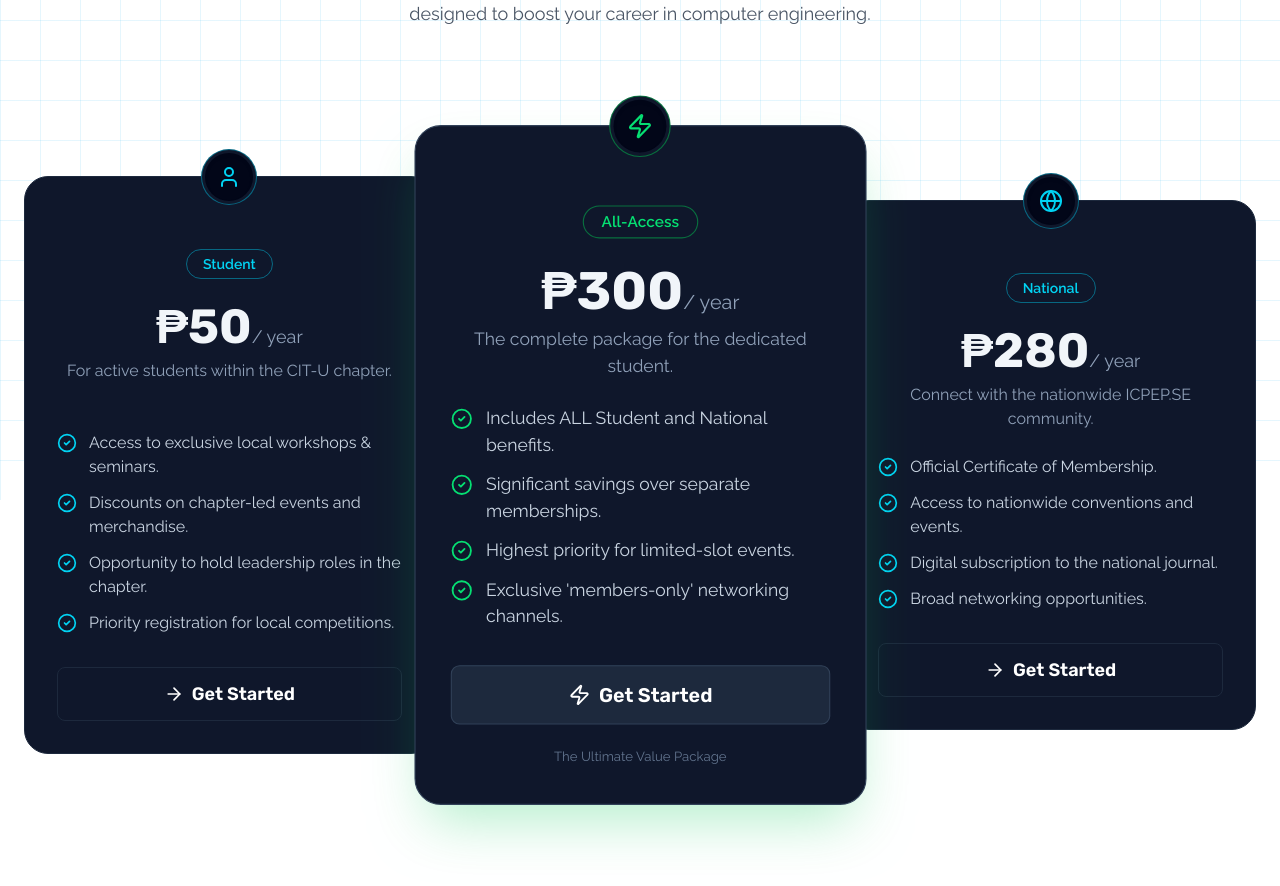
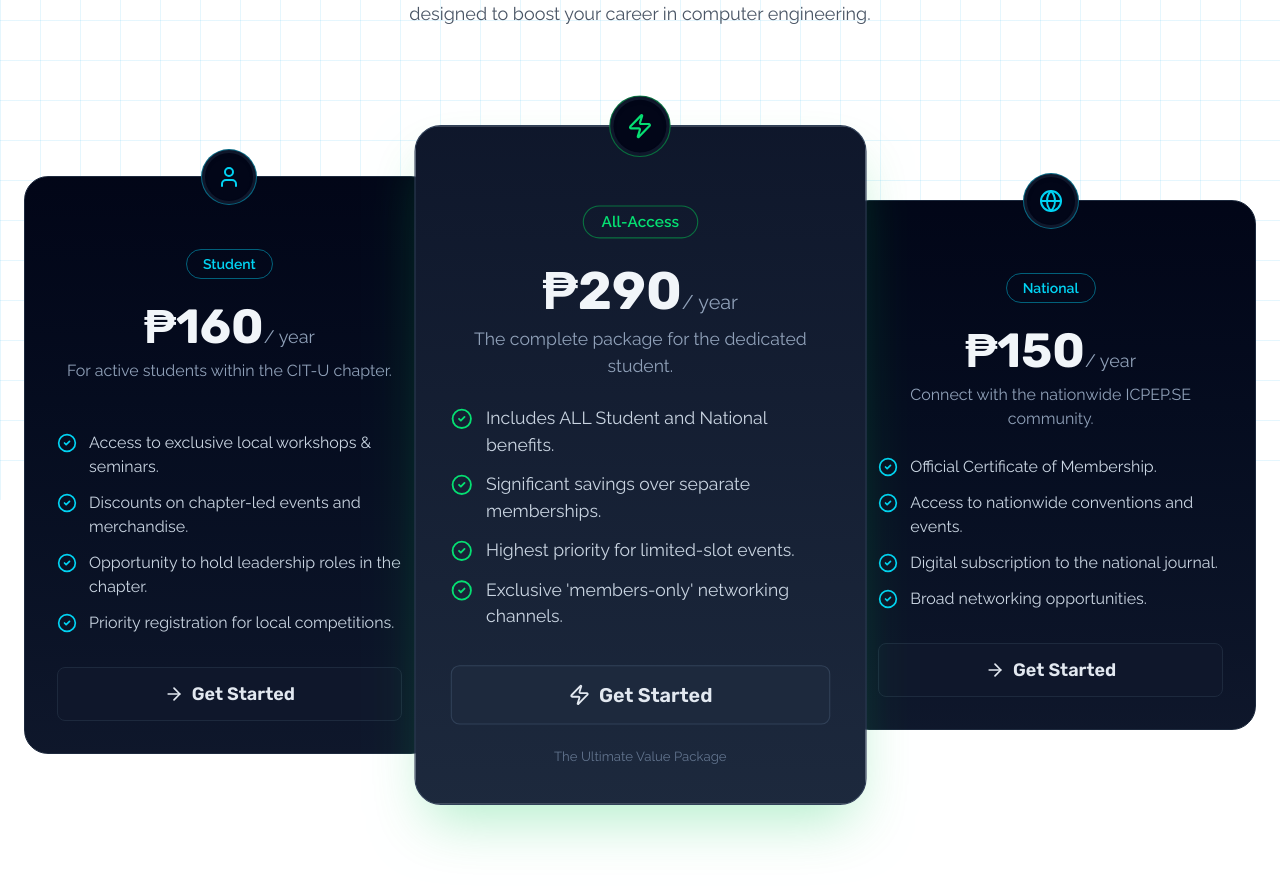
Before and after one commit to ShanRaboy11/icpep-se-citu, a Next.js app in the folder client/: page /membership in a window 1280 px wide. Shown: the part 300-1186 px from the top of the page. Built offline with nearby package versions, Linux system fonts and the light colour scheme.

Commit message:
fix: membsh cards - rexi

```diff
--- a/client/src/app/membership/components/membership-card.tsx
+++ b/client/src/app/membership/components/membership-card.tsx
@@ -1,13 +1,10 @@
-// app/membership/components/membership-card.tsx
 "use client";
 
 import { CheckCircle2 } from "lucide-react";
 import type { FC, ReactNode } from "react";
 
-// Define a stricter type for accentColor for better type safety
 type AccentColor = "cyan" | "green";
 
-// Define the component's props
 interface MembershipCardProps {
   planLabel: string;
   title: string;
@@ -20,26 +17,26 @@ interface MembershipCardProps {
   buttonIcon: ReactNode;
 }
 
-// Map accent colors to full Tailwind class names
 const accentClasses: Record<
   AccentColor,
-  { text: string; shadow: string; border: string }
+  { text: string; shadow: string; border: string; glow: string }
 > = {
   cyan: {
     text: "text-cyan-400",
     shadow: "shadow-cyan-500/30",
     border: "border-cyan-500/50",
+    glow: "group-hover:shadow-[0_0_15px_3px] group-hover:shadow-cyan-400/40",
   },
   green: {
     text: "text-green-400",
     shadow: "shadow-green-500/30",
     border: "border-green-500/50",
+    glow: "group-hover:shadow-[0_0_15px_3px] group-hover:shadow-green-400/40",
   },
 };
 
 const MembershipCard: FC<MembershipCardProps> = ({
   planLabel,
-  title,
   price,
   description,
   benefits,
@@ -51,29 +48,26 @@ const MembershipCard: FC<MembershipCardProps> = ({
   const currentAccent = accentClasses[accentColor];
 
   const cardClasses = `
-    flex flex-col rounded-3xl p-8 h-full border relative
-    bg-slate-900 transition-all duration-300 // CHANGED: Replaced semi-transparent bg with solid bg
+    flex flex-col rounded-3xl p-8 h-full border relative group
+    transition-all duration-300
     ${
       isHighlighted
-        ? `border-slate-700 shadow-2xl ${currentAccent.shadow}`
-        : "border-slate-800"
+        ? `border-slate-700 shadow-2xl ${currentAccent.shadow} bg-gradient-to-b from-slate-900 to-slate-800`
+        : "border-slate-800 bg-gradient-to-b from-slate-950 to-slate-900"
     }
   `;
 
   const buttonClasses = `
     mt-auto w-full rounded-lg py-3 font-rubik font-semibold text-lg flex items-center justify-center gap-2
     transition-all duration-300 border border-slate-700 text-slate-200
-    hover:border-slate-500 hover:bg-slate-800/50 text-white
-    ${
-      isHighlighted ? `bg-slate-800` : "bg-slate-900 border-slate-800"
-    } // CHANGED: Made button backgrounds solid
+    hover:border-slate-500 hover:bg-slate-800/50 cursor-pointer
+    ${isHighlighted ? `bg-slate-800` : "bg-slate-900 border-slate-800"}
   `;
 
   return (
     <div className={cardClasses}>
-      {/* Top Icon - positioned relative to the card border */}
       <div
-        className={`absolute top-0 -translate-y-1/2 left-1/2 -translate-x-1/2 h-14 w-14 rounded-full border ${currentAccent.border} bg-slate-900 flex items-center justify-center`}
+        className={`absolute top-0 -translate-y-1/2 left-1/2 -translate-x-1/2 h-14 w-14 rounded-full border ${currentAccent.border} bg-slate-900 flex items-center justify-center transition-shadow duration-300 ${currentAccent.glow}`}
       >
         <div
           className={`h-12 w-12 rounded-full flex items-center justify-center ${currentAccent.text} shadow-inner bg-slate-950`}
@@ -82,7 +76,6 @@ const MembershipCard: FC<MembershipCardProps> = ({
         </div>
       </div>
 
-      {/* Plan Label */}
       <div className="text-center mt-10 mb-6">
         <span
           className={`inline-block rounded-full border ${currentAccent.border} px-4 py-1 text-sm font-semibold ${currentAccent.text} font-raleway`}
@@ -91,7 +84,6 @@ const MembershipCard: FC<MembershipCardProps> = ({
         </span>
       </div>
 
-      {/* Price */}
       <div className="text-center mb-2">
         <span className="font-rubik text-5xl font-bold text-slate-100">
           {price}
@@ -99,12 +91,10 @@ const MembershipCard: FC<MembershipCardProps> = ({
         <span className="font-raleway text-slate-400 text-lg">/ year</span>
       </div>
 
-      {/* Description */}
       <p className="font-raleway text-slate-400 text-center mb-8 h-10">
         {description}
       </p>
 
-      {/* Benefits List */}
       <ul className="space-y-3 font-raleway text-slate-300 flex-grow mb-8">
         {benefits.map((benefit, index) => (
           <li key={index} className="flex items-start gap-3">
@@ -116,7 +106,6 @@ const MembershipCard: FC<MembershipCardProps> = ({
         ))}
       </ul>
 
-      {/* Action Button */}
       <button className={buttonClasses}>
         {buttonIcon}
         <span>Get Started</span>
--- a/client/src/app/membership/page.tsx
+++ b/client/src/app/membership/page.tsx
@@ -8,7 +8,6 @@ import InteractiveCta from "./components/cta";
 import { User, Globe, Zap, ArrowRight } from "lucide-react";
 import { type FC, type ReactNode } from "react";
 
-// define the type for a single membership tier
 interface MembershipTier {
   planLabel: string;
   title: string;
@@ -26,7 +25,7 @@ const MembershipPage: FC = () => {
     {
       planLabel: "Student",
       title: "Student Chapter",
-      price: "₱50",
+      price: "₱160",
       description: "For active students within the CIT-U chapter.",
       benefits: [
         "Access to exclusive local workshops & seminars.",
@@ -42,7 +41,7 @@ const MembershipPage: FC = () => {
     {
       planLabel: "All-Access",
       title: "All-Access Pass",
-      price: "₱300",
+      price: "₱290",
       description: "The complete package for the dedicated student.",
       benefits: [
         "Includes ALL Student and National benefits.",
@@ -58,7 +57,7 @@ const MembershipPage: FC = () => {
     {
       planLabel: "National",
       title: "National Membership",
-      price: "₱280",
+      price: "₱150",
       description: "Connect with the nationwide ICPEP.SE community.",
       benefits: [
         "Official Certificate of Membership.",
@@ -104,7 +103,7 @@ const MembershipPage: FC = () => {
               <div className="w-full max-w-md lg:w-1/3 z-10 transition-all duration-500 ease-out lg:scale-110 group-hover:lg:scale-105">
                 <MembershipCard {...membershipTiers[1]} />
               </div>
-              <div className="w-full max-w-md lg:w-1/3 transition-all duration-500 ease-out lg:-ml-8 group-hover:lg:-translate-x-8">
+              <div className="w-full max-w-md lg:w-1/3 transition-all duration-500 ease-out lg:-ml-8 group-hover:lg:translate-x-8">
                 <MembershipCard {...membershipTiers[2]} />
               </div>
             </div>
```
